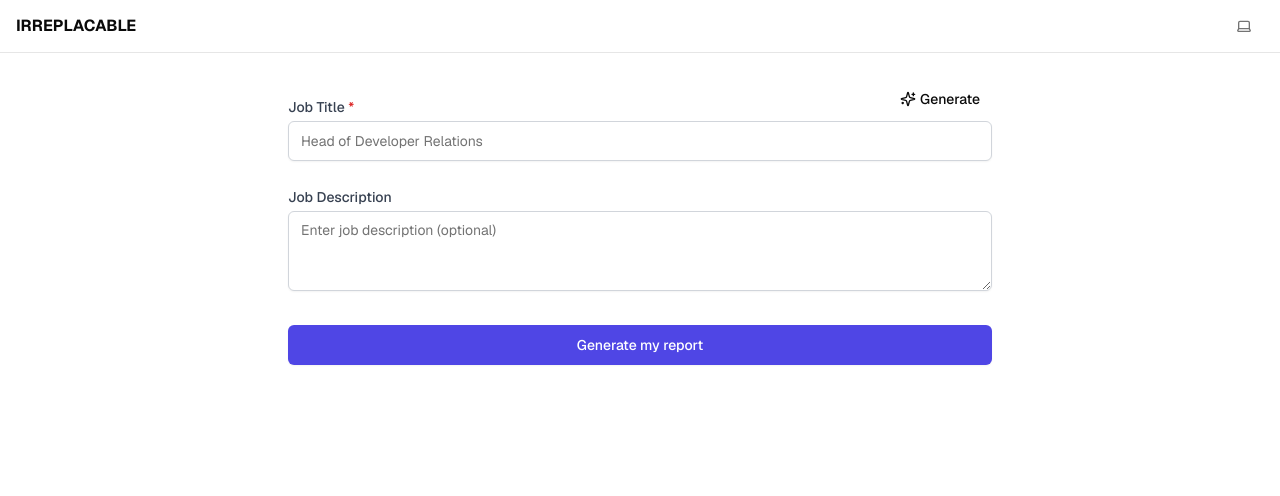
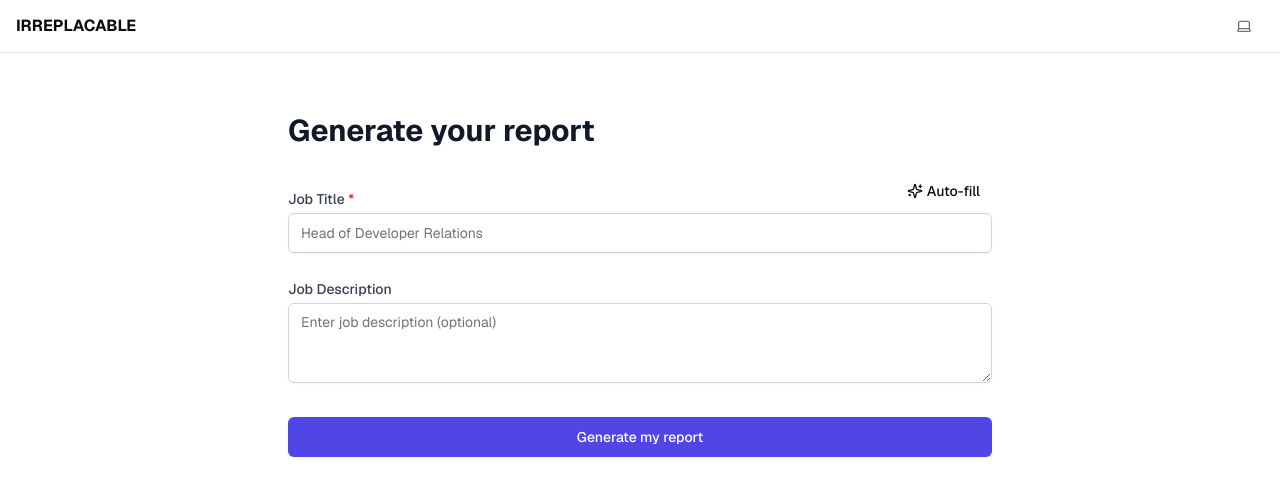
Before and after one commit to krish-adi/mono-paris-agent, a Next.js app in the folder frontend/: page / in a window 1280 px wide. Shown: the top 496 px of the page. Built offline with nearby package versions, Linux system fonts and the light colour scheme.

Commit message:
Enhance whole ui

```diff
--- a/frontend/app/layout.tsx
+++ b/frontend/app/layout.tsx
@@ -32,9 +32,9 @@
           disableTransitionOnChange
         >
           <main className="min-h-screen flex flex-col items-center">
-            <div className="flex-1 w-full flex flex-col gap-2 items-center">
+            <div className="flex-1 w-full flex flex-col items-center">
               <Navbar />
-              <div className="flex flex-col gap-4 max-w-5xl p-5">
+              <div className="flex flex-col gap-4 max-w-screen-xl p-5 flex-1 overflow-auto">
                 {children}
               </div>
             </div>
--- a/frontend/app/page.tsx
+++ b/frontend/app/page.tsx
@@ -54,29 +54,23 @@
   };
 
   return (
-    <main className="flex-1 flex flex-col gap-6 px-8 max-w-3xl w-svw">
+    <main className="flex-1 flex flex-col gap-6 px-8 max-w-3xl w-svw pt-10">
+      <h1 className="text-3xl font-bold text-gray-900">Generate your report</h1>
       <Form.Root onSubmit={handleSubmit} className="flex flex-col gap-4">
         <Form.Field className="mb-2.5 grid" name="title">
           <div className="flex items-end justify-between">
             <Form.Label className="text-sm font-medium text-gray-700">
               Job Title <span className="text-red-600">*</span>
             </Form.Label>
-            <div className="flex gap-2 items-end">
-              <Form.Message
-                className="text-sm text-red-600"
-                match="valueMissing"
-              >
-                Please enter a job title
-              </Form.Message>
+
             <Button
               size="sm"
               className="flex gap-1"
               variant="ghost"
               type="button"
             >
-                <SparklesIcon size="14" /> Generate
+              <SparklesIcon size="14" /> Auto-fill
             </Button>
-            </div>
           </div>
           <Form.Control asChild>
             <Input
@@ -86,6 +80,9 @@
               className="mt-1 block w-full px-3 py-2 border border-gray-300 rounded-md shadow-sm focus:outline-none focus:ring-indigo-500 focus:border-indigo-500 sm:text-sm"
             />
           </Form.Control>
+          <Form.Message className="text-sm text-red-600" match="valueMissing">
+            Please enter a job title
+          </Form.Message>
         </Form.Field>
         <Form.Field className="mb-2.5 grid" name="description">
           <div className="flex items-baseline justify-between">
--- a/frontend/app/report/[reportId]/task-agent/[taskAgentId]/page.tsx
+++ b/frontend/app/report/[reportId]/task-agent/[taskAgentId]/page.tsx
@@ -12,9 +12,6 @@
   return (
     <main className="flex-1 flex flex-col gap-6 px-8 max-w-3xl w-svw">
       <TaskAgentChat reportId={reportId} taskAgentId={taskAgentId} />
-      <h1 className="text-2xl font-bold">Task Agent Details</h1>
-      <p>Report ID: {reportId}</p>
-      <p>Task Agent ID: {taskAgentId}</p>
     </main>
   );
 }
--- a/frontend/app/report/[reportId]/task-agent/[taskAgentId]/taskAgentChat.tsx
+++ b/frontend/app/report/[reportId]/task-agent/[taskAgentId]/taskAgentChat.tsx
@@ -155,7 +155,7 @@
   };
 
   return (
-    <div className="container mx-auto p-4 max-w-4xl">
+    <div className="container mx-auto p-4 pb-0">
       <motion.div
         initial={{ opacity: 0, y: -20 }}
         animate={{ opacity: 1, y: 0 }}
@@ -181,7 +181,7 @@
         </Card>
       </motion.div>
 
-      <ScrollArea className="h-[60vh] rounded-md border p-4 mb-4">
+      <ScrollArea className="h-[60vh] rounded-md p-4 mb-4">
         <div className="space-y-4">
           {messages.map((message) => (
             <motion.div
@@ -233,7 +233,7 @@
               className="min-h-[40px] resize-none border-0 focus-visible:ring-0 bg-transparent shadow-none"
               aria-label="Message input"
             />
-            <div className="flex justify-end p-2">
+            <div className="flex justify-end p-2 pb-0">
               <Button
                 type="submit"
                 variant="ghost"
```
Lines whose indentation alone changed are shown as unchanged.
